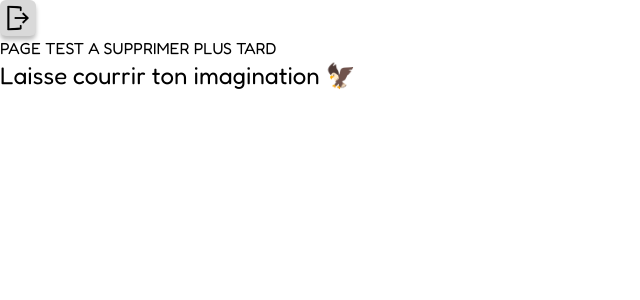
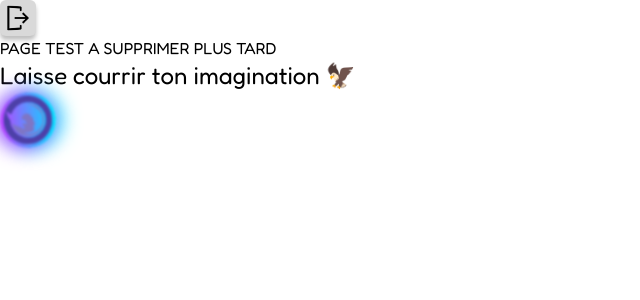
Before and after one commit to WildCodeSchool/2024-12-orleans-cda-project3-team-a, a React (Vite) app in the folder packages/frontend/web/: page /test in a window 1280 px wide. Shown: the top 300 px of the page, without its empty margins (0-640 px from the left). Built offline with nearby package versions, Linux system fonts and the light colour scheme.

Commit message:
loader +image

```diff
--- a/packages/frontend/web/src/components/loader.tsx
+++ b/packages/frontend/web/src/components/loader.tsx
@@ -1,7 +1,10 @@
+import loader from '../assets/images/icons-buttons/loader.png';
+
 export default function Loader() {
     return (
-      <div className="w-25 h-25 text-center rounded-[50px] blur-[1px] shadow-[0px -5px 20px 0px rgb(186, 66, 255), 0px 5px 20px 0px rgb(0, 225, 255)] bg-[linear-gradient(rgb(186, 66, 255) 35%, rgb(0, 225, 255))] animation: var(--animate-spin)">
-        <div className="w-25 h-25 rounded-[50px] blur-[1px] bg-[rgb(36, 36, 36)]"></div>
+      <div className="flex items-center justify-center w-14 h-14 text-center rounded-[50px] blur-[1px] bg-[linear-gradient(to_bottom,_#BA42FF,_#00E1FF)] shadow-[0px_-5px_20px_0px_rgb(186,_66,_255),_0px_5px_20px_0px_rgb(0,_225,_255)] animate-spin">
+        <div className="w-12 h-12 rounded-[50px] blur-[1px] bg-secondary-gray"></div>
+        <img src={loader} alt="loader" className=''/>
       </div>
     );
   }
--- a/packages/frontend/web/src/globals.css
+++ b/packages/frontend/web/src/globals.css
@@ -37,3 +37,13 @@ body {
   --font-fredoka: 'Fredoka', sans-serif; /*Police par defaut*/
   --font-aerokids: 'Aerokids', sans-serif; /*Police Park's name*/
 }
+
+@keyframes spin {
+  to {
+    transform: rotate(360deg);
+  }
+}
+
+.animate-spin {
+  animation: spin 2s linear infinite;
+}
```
Also changed, not shown: packages/frontend/web/src/pages/test.tsx (line endings or trailing spaces).
